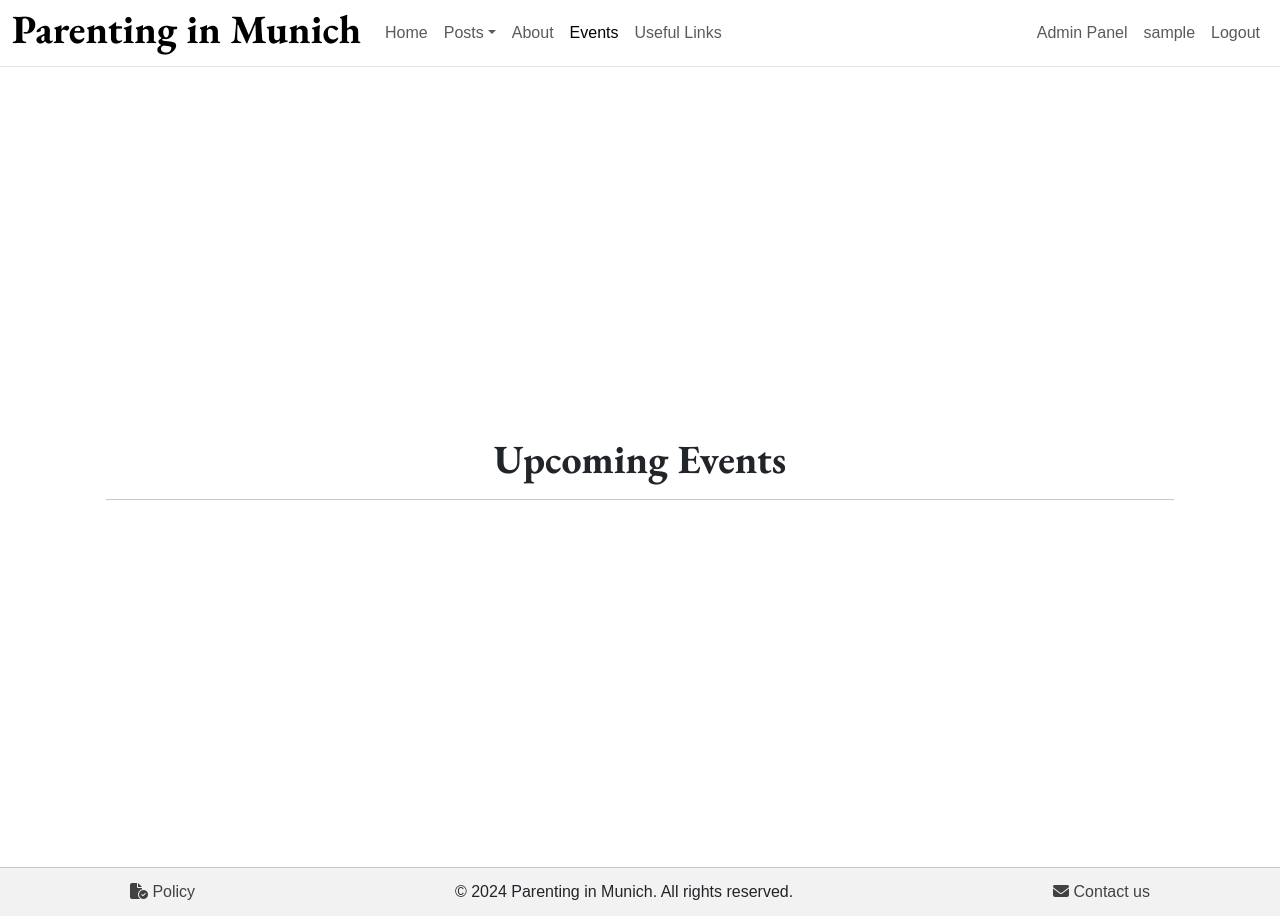
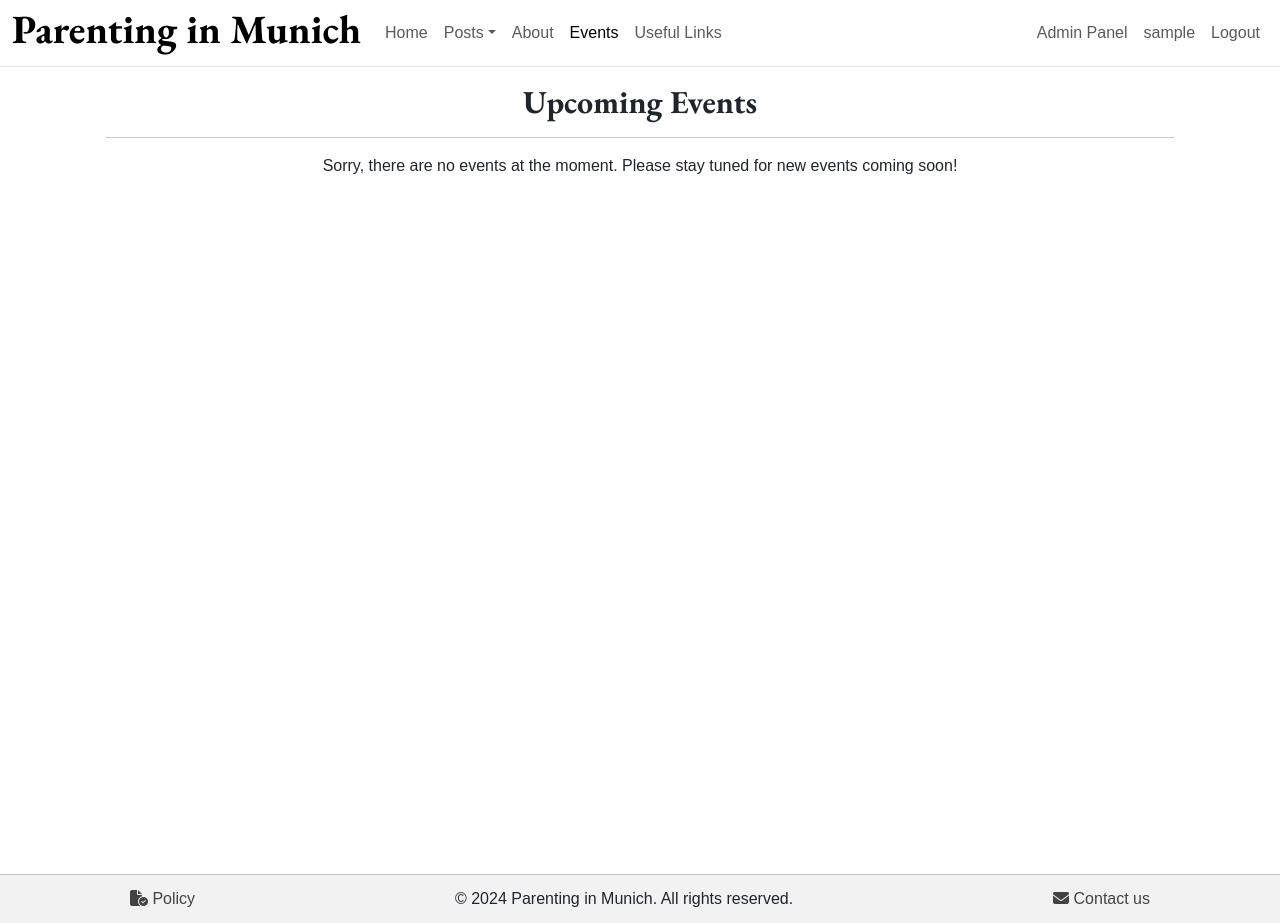
Before and after one commit to pswhdev/parenting_in_munich, a Django app: page /events/ in a window 1280 px wide. Run offline with Django 4.2, Linux system fonts and the light colour scheme; the visitor is signed in with stand-in values (Sample User, id 1); data that the repository does not hold is empty; parts of the project's set-up code (start-up, migrations or seed data) failed here and were passed over; some libraries are stand-ins or nearby versions; some web fonts are replaced.

Commit message:
Add message for no events in events

```diff
--- a/events/templates/events/events.html
+++ b/events/templates/events/events.html
@@ -6,13 +6,15 @@
     <h2 class="sr-only">Events Section</h2>
     <header class="row container-fluid">
         <div class="col-12 mt-3 text-center">
-            <h1>Upcoming Events</h1>
+            <h2>Upcoming Events</h2>
             <hr>
         </div>
     </header>
     <section class="row">
+        <h2 class="sr-only">Events Details</h2>
+        {% if events %}
             {% for event in events %}
-            <article class="col-md-4 mb-4">
+                <div class="col-md-4 mb-4">
                     <div class="card">
                         <header class="card-header">
                             <div class="card-meta">
@@ -24,7 +26,7 @@
                         </header>
                         <!-- Event's description -->
                         <div class="card-body">
-                        <p class="card-text">{{ event.description | safe }}</p>
+                            <article class="card-text">{{ event.description | safe }}</article>
                             <p class="card-text"><strong>Location:</strong> {{ event.location }}</p>
                             <p class="card-text">
                                 <strong>Date:</strong>
@@ -47,8 +49,13 @@
                             {% endif %}
                         </div>
                     </div>
-            </article>
+                </div>
             {% endfor %}
+        {% else %}
+            <div class="wrapper">
+                <p class="text-center">Sorry, there are no events at the moment. Please stay tuned for new events coming soon!</p>
+            </div>
+        {% endif %}
     </section>
 </section>
 {% endblock %}
```
Also changed, not shown: README.md. Lines whose indentation alone changed are shown as unchanged.
